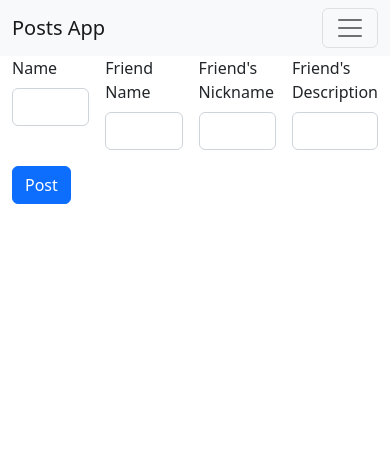
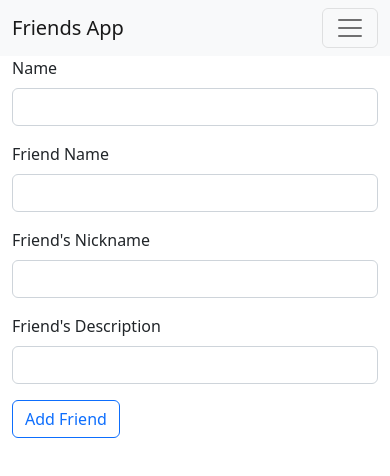
Before and after one commit to amalvprakash/Friends--Angular-App, an Angular app: page / in a window 390 px wide. Shown: the top 476 px of the page. Built offline with nearby package versions, Linux system fonts and the light colour scheme.

Commit message:
added forms module

```diff
--- a/src/app/add-friends/add-friends.component.html
+++ b/src/app/add-friends/add-friends.component.html
@@ -5,24 +5,24 @@
 
             <div class="row g-3">
 
-                <div class="col col-sm-6 col-md-6 col-lg-6 col-xl-6 col-xxl-6">
+                <div class="col col-12 col-sm-6 col-md-6 col-lg-6 col-xl-6 col-xxl-6">
                     <label class="form-label">Name</label>
                     <input type="text" name="" id="" class="form-control">
                 </div>
-                <div class="col col-sm-6 col-md-6 col-lg-6 col-xl-6 col-xxl-6">
+                <div class="col col-12 col-sm-6 col-md-6 col-lg-6 col-xl-6 col-xxl-6">
                     <label class="form-label">Friend Name</label>
                     <input type="text" name="" id="" class="form-control">
                 </div>
-                <div class="col col-sm-6 col-md-6 col-lg-6 col-xl-6 col-xxl-6">
+                <div class="col col-12 col-sm-6 col-md-6 col-lg-6 col-xl-6 col-xxl-6">
                     <label class="form-label">Friend's Nickname</label>
                     <input type="text" name="" id="" class="form-control">
                 </div>
-                <div class="col col-sm-6 col-md-6 col-lg-6 col-xl-6 col-xxl-6">
+                <div class="col col-12 col-sm-6 col-md-6 col-lg-6 col-xl-6 col-xxl-6">
                     <label class="form-label">Friend's Description</label>
                     <input type="text" name="" id="" class="form-control">
                 </div>
                 <div class="col col-sm-12 col-md-12 col-lg-12 col-xl-12 col-xxl-12">
-                  <button class="btn btn-primary">Post</button>
+                  <button class="btn btn-outline-primary">Add Friend</button>
                 </div>
             </div>
 
--- a/src/app/app.module.ts
+++ b/src/app/app.module.ts
@@ -8,6 +8,7 @@ import { ViewFriendsComponent } from './view-friends/view-friends.component';
 import { NavbarComponent } from './navbar/navbar.component';
 import { SearchFriendsComponent } from './search-friends/search-friends.component';
 import { RouterModule, Routes } from '@angular/router';
+import { FormsModule } from '@angular/forms';
 
 const myRoute:Routes=[
   {
@@ -38,7 +39,8 @@ const myRoute:Routes=[
   imports: [
     BrowserModule,
     AppRoutingModule,
-    RouterModule.forRoot(myRoute)
+    RouterModule.forRoot(myRoute),
+    FormsModule
   ],
   providers: [],
   bootstrap: [AppComponent]
--- a/src/app/navbar/navbar.component.html
+++ b/src/app/navbar/navbar.component.html
@@ -1,6 +1,6 @@
 <nav class="navbar navbar-expand-lg bg-light">
     <div class="container-fluid">
-      <a class="navbar-brand" routerLink="/">Posts App</a>
+      <a class="navbar-brand" routerLink="/">Friends App</a>
       <button class="navbar-toggler" type="button" data-bs-toggle="collapse" data-bs-target="#navbarNav" aria-controls="navbarNav" aria-expanded="false" aria-label="Toggle navigation">
         <span class="navbar-toggler-icon"></span>
       </button>
--- a/src/app/search-friends/search-friends.component.html
+++ b/src/app/search-friends/search-friends.component.html
@@ -5,12 +5,12 @@
 
             <div class="row g-3">
 
-                <div class="col col-sm-6 col-md-6 col-lg-6 col-xl-6 col-xxl-6">
+                <div class="col col-12 col-sm-12 col-md-12 col-lg-12 col-xl-12 col-xxl-12">
                     <label class="form-label">Search Friends</label>
                     <input type="text" name="" id="" class="form-control">
                 </div>
-                <div class="col col-sm-12 col-md-12 col-lg-12 col-xl-12 col-xxl-12">
-                  <button class="btn btn-primary">Search</button>
+                <div class="col col-12 col-sm-12 col-md-12 col-lg-12 col-xl-12 col-xxl-12">
+                  <button class="btn btn-outline-primary">Search</button>
                 </div>
             </div>
 
```
